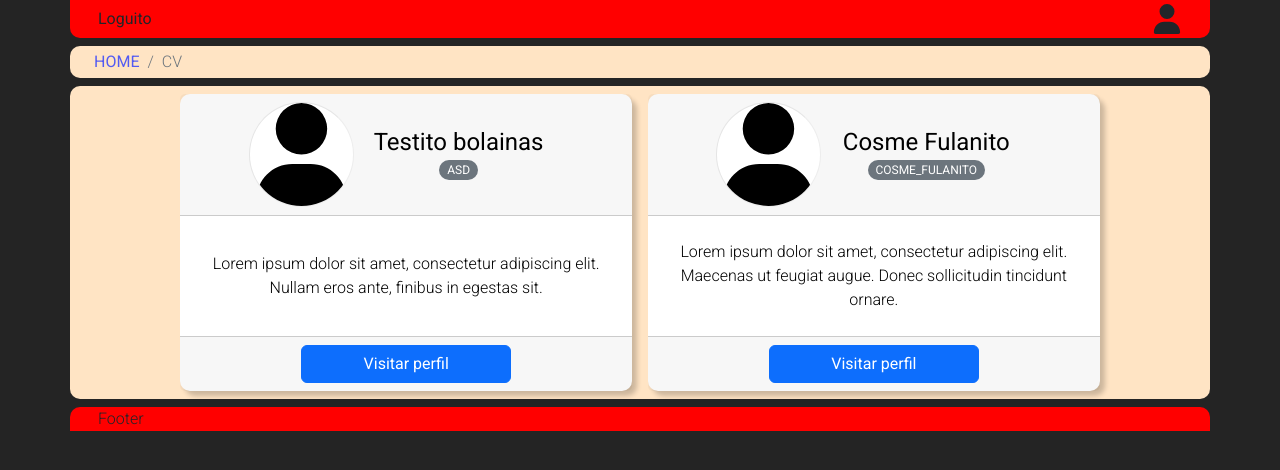
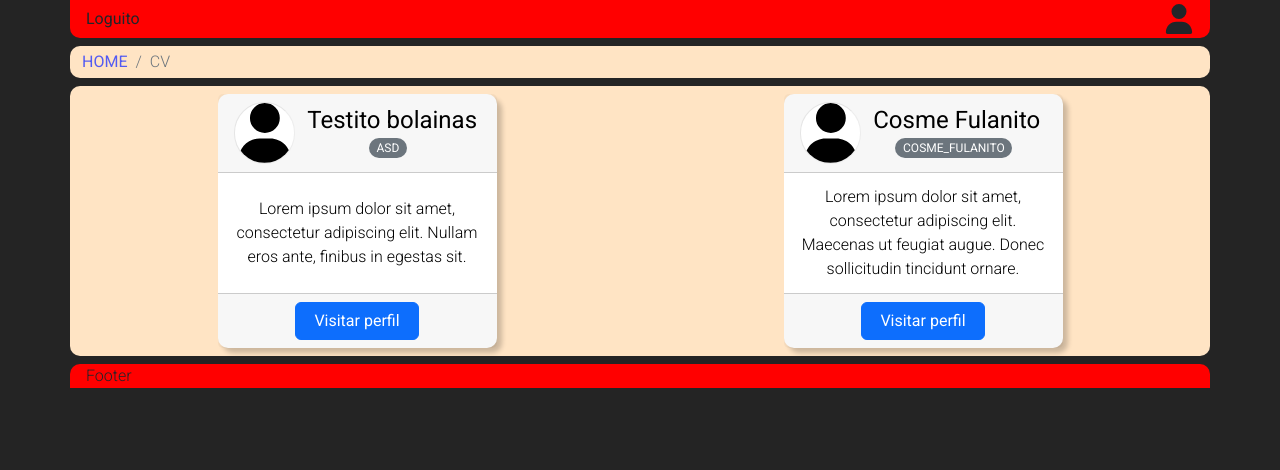
Before and after one commit to rei-rala/curriculums, a Next.js app: page /cv in a window 1280 px wide. Shown: the top 470 px of the page. Built offline with nearby package versions, Linux system fonts and the light colour scheme.

Commit message:
Fix body width, moved Tooltip -> Component Folder

```diff
--- a/components/ProfileCard/ProfileCard.tsx
+++ b/components/ProfileCard/ProfileCard.tsx
@@ -17,16 +17,16 @@ interface IProfileCardProps {
 // Solucion con clases bootstrap
 const ProfileCard: React.FC<IProfileCardProps> = ({ avatarProfile, header, subHeader, body, footerLink, footerText }) => {
   return (
-    <div className={`card text-center col-sm-12 col-md-5 col-lg-4 col-xl-5 border-0 ${styles.profileCard} ${styles.profileCardDefault}`} draggable>
+    <div className={`card text-center col-sm-12 col-md-5 col-xl-3 border-0 ${styles.profileCard} ${styles.profileCardDefault}`} draggable>
       <div className="card-header row d-flex justify-content-center align-items-center">
         {
           !!avatarProfile &&
-          <div className={`col-3 col-lg-5 col-xl-3 ${styles.profileCardImg}`}>
+          <div className={`col-3 ${styles.profileCardImg}`}>
             <ProfileAvatar profile={avatarProfile} width={200} height={200} />
           </div>
         }
 
-        <div className={`${avatarProfile ? "col-9 col-lg-7 col-xl-6" : "col"} ${styles.profileNameContainer}`}>
+        <div className={`${avatarProfile ? "col-9" : "col"} ${styles.profileNameContainer}`}>
           <div>
             <h4 className={styles.profileCardHeader}>{header}</h4>
             <span className="display-md-none">{subHeader}</span>
@@ -34,7 +34,7 @@ const ProfileCard: React.FC<IProfileCardProps> = ({ avatarProfile, header, subHe
         </div>
       </div>
 
-      <div className="card-body d-flex align-items-center">
+      <div className="card-body p-1 d-flex align-items-center">
         <span className="card-text">{body}</span>
       </div>
 
--- a/components/ProfileCard/ProfileCardSkeleton.tsx
+++ b/components/ProfileCard/ProfileCardSkeleton.tsx
@@ -5,7 +5,7 @@ import styles from "./ProfileCard.module.css";
 // Solucion con clases bootstrap
 const ProfileCardSkeleton = () => {
   return (
-    <div className={`card text-center col-sm-12 col-md-5 col-xl-3 border-0 ${styles.profileCardDefault}`}>
+    <div className={`card col-sm-12 col-md-5 col-xl-3 border-0 ${styles.profileCardDefault}`}>
       <div className="card-header row d-flex justify-content-center align-items-center">
         <div className={`col-3 placeholder-glow ${styles.profileCardImg}`}>
           <div className="placeholder"></div>
--- a/layouts/BreadCrumbs/BreadCrumbs.tsx
+++ b/layouts/BreadCrumbs/BreadCrumbs.tsx
@@ -12,7 +12,7 @@ const BreadCrumbs: ExtendedFC<{ routerAsPath: string }> = ({ routerAsPath }) =>
   const breadcrumbsPaths = useMemo(()=> pathGetterByURL(routerAsPath), [routerAsPath])
 
   return (
-    <nav aria-label="breadcrumb" className={`row px-3 d-flex align-items-center ${styles.breadcrumbNav}`}>
+    <nav aria-label="breadcrumb" className={`row px-1 d-flex align-items-center ${styles.breadcrumbNav}`}>
       <ol className="breadcrumb px-2 py-1">
         {
           breadcrumbsPaths.map((path, index) => {
--- a/layouts/Content/Content.tsx
+++ b/layouts/Content/Content.tsx
@@ -4,7 +4,7 @@ import styles from "./Content.module.css";
 
 const Content: DefaultFC = ({ children }) => {
   return (
-    <div className={`row px-3 py-2 ${styles.contentWrapper}`}>
+    <div className={`row py-2 ${styles.contentWrapper}`}>
 				{children}
     </div>
   );
--- a/layouts/Footer/Footer.tsx
+++ b/layouts/Footer/Footer.tsx
@@ -4,7 +4,7 @@ import styles from "./Footer.module.css";
 
 const Footer: DefaultFC = () => {
   return (
-    <footer className={`row px-3 ${styles.footerContainer}`}>
+    <footer className={`row px-1 ${styles.footerContainer}`}>
         <span>Footer</span>
     </footer>
   );
--- a/layouts/Navbar/Navbar.tsx
+++ b/layouts/Navbar/Navbar.tsx
@@ -4,7 +4,7 @@ import React, { useEffect, useMemo, useRef, useState } from "react";
 import styles from "./Navbar.module.css";
 import { ProfileAvatar } from "@/components/ProfileAvatar/ProfileAvatar";
 import NavbarMenu from "./NavbarMenu/NavbarMenu";
-import AppTooltip from "../AppTooltip/AppTooltip";
+import AppTooltip from "../../components/AppTooltip/AppTooltip";
 
 export type NavLinkType = {
   to: string;
@@ -48,7 +48,7 @@ const Navbar: DefaultFC = () => {
 
   return (
     <nav
-      className={`row  px-3 py-1 d-flex justify-content-space-between ${styles.navbar}`}
+      className={`row p-1 d-flex justify-content-space-between ${styles.navbar}`}
     >
       <Link className="col-6 navbar-brand d-flex align-items-center" href="/">
         Loguito
--- a/pages/cv/index.tsx
+++ b/pages/cv/index.tsx
@@ -22,7 +22,7 @@ const CvHomePage = () => {
   }, [])
 
   return (
-    <div className="row d-flex gap-3 justify-content-center mx-auto">
+    <div className="row d-flex gap-3 justify-content-around mx-auto">
       {
         loading
           ? Array(5).fill(null).map((_, i) => <ProfileCardSkeleton key={`profileSkeleton-${i}`} />)
--- a/styles/globals.css
+++ b/styles/globals.css
@@ -4,7 +4,7 @@
 
 body {
   min-height: 100vh;
-  min-width: 100vw;
+  min-width: 100%;
   overflow: hidden scroll;
   background-color: #242424;
   font-weight: 300 !important;
@@ -18,6 +18,8 @@ a:hover {
   text-decoration: none;
 }
 
+
+
 @media screen and (min-width: 576px) {
   #__next > :first-child > :not(:first-child, :last-child) {
     margin-top: 0.5rem;
```
Also changed, not shown: components/AppTooltip/AppTooltip.module.css (renamed from layouts/AppTooltip/AppTooltip.module.css), components/AppTooltip/AppTooltip.tsx (renamed from layouts/AppTooltip/AppTooltip.tsx).
